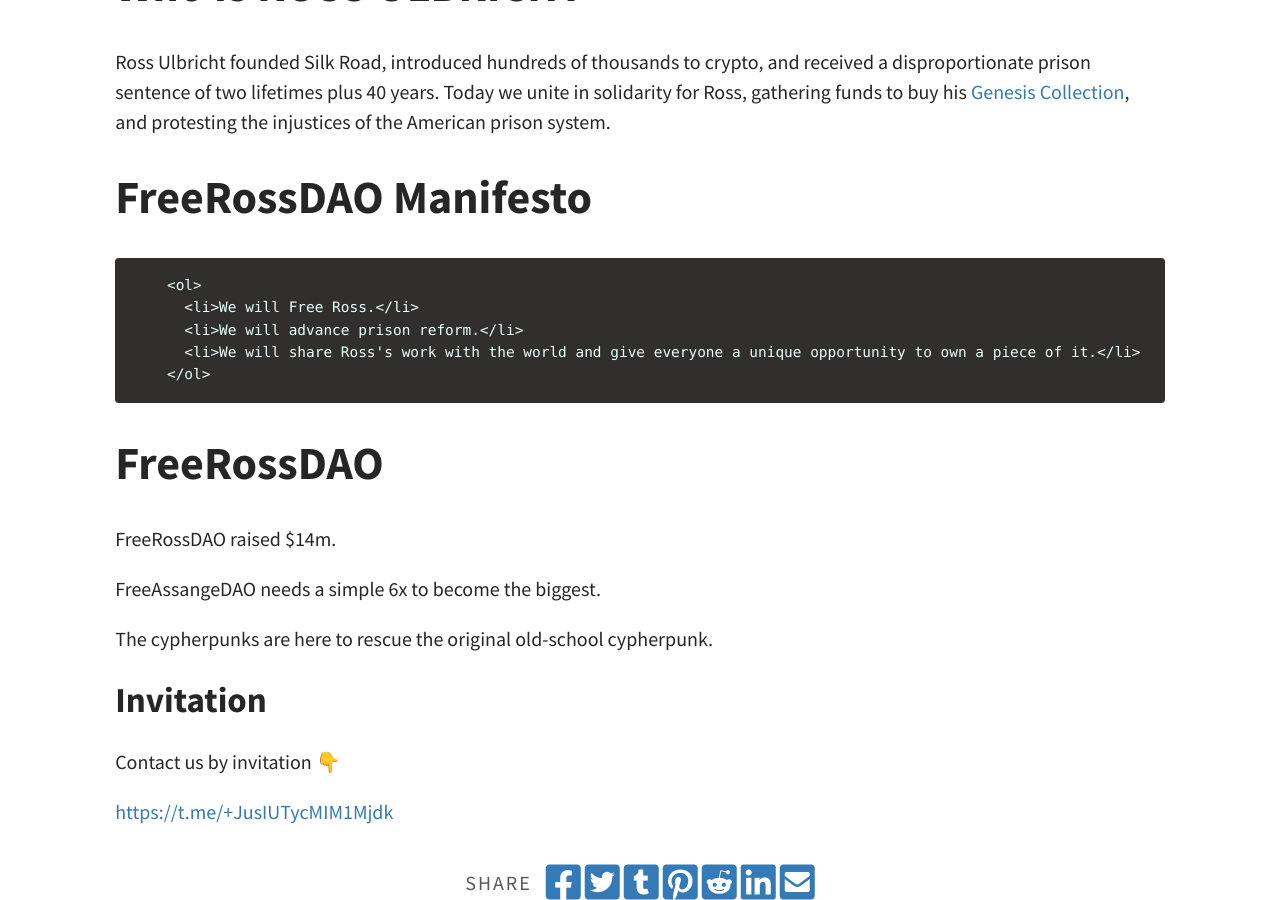
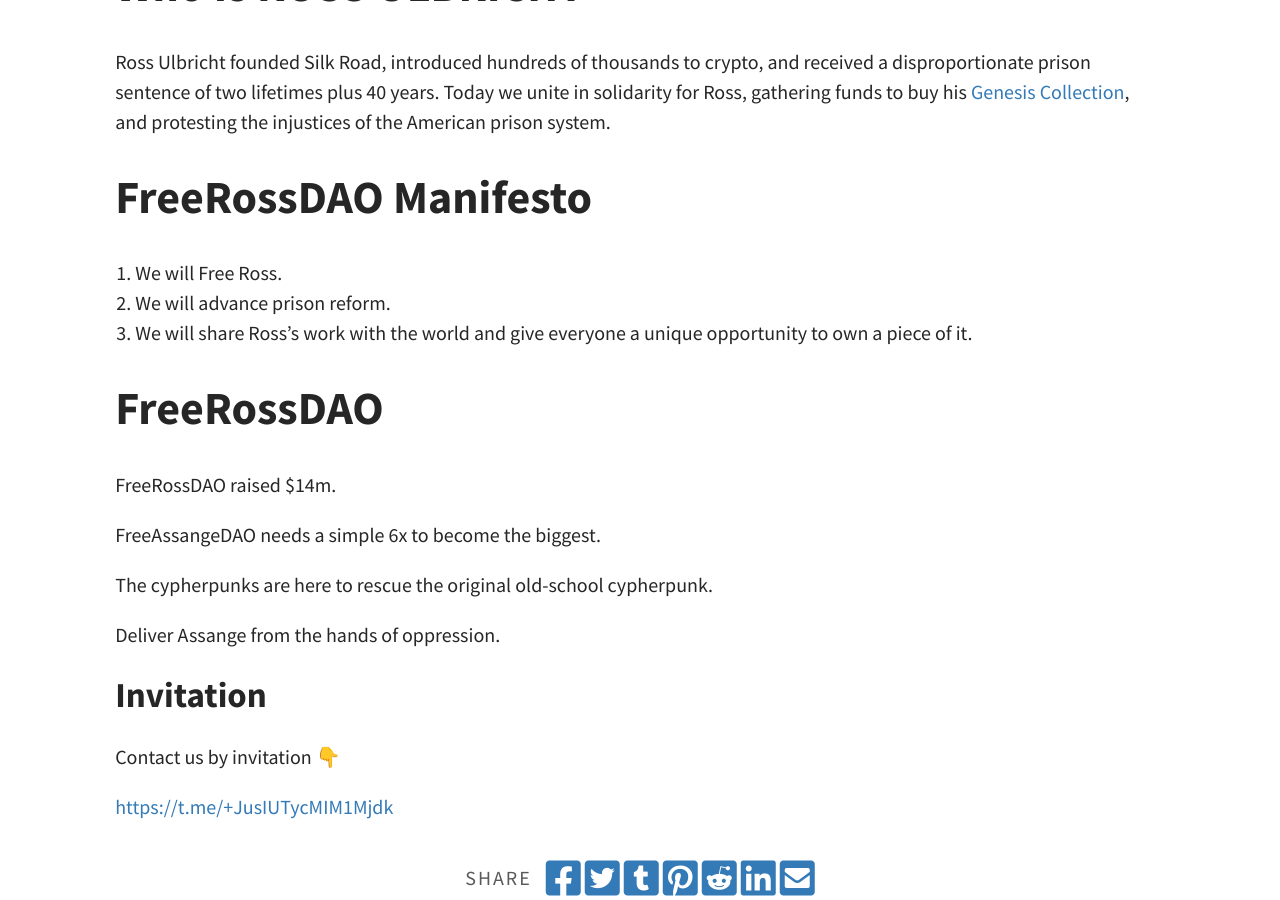
Before and after one commit to datunaa/blog, a Jekyll site: the page built from _posts/2021-12-14-free-ross-ulbricht.md, in a window 1280 px wide and 900 px high, scrolled down 593 px. Built offline with Jekyll 4.4.1, drawn with Linux system fonts in a browser that asks for light colours; part of the change alters nothing that is shown.

Commit message:
Update 2021-12-14-free-ross-ulbricht.md

```diff
--- a/_posts/2021-12-14-free-ross-ulbricht.md
+++ b/_posts/2021-12-14-free-ross-ulbricht.md
@@ -27,11 +27,10 @@ American prison system.
 
 
 # FreeRossDAO Manifesto <!--more-->
-        <ol>
-          <li>We will Free Ross.</li>
-          <li>We will advance prison reform.</li>
-          <li>We will share Ross's work with the world and give everyone a unique opportunity to own a piece of it.</li>
-        </ol>
+
+   1. We will Free Ross.
+   2. We will advance prison reform.
+   3. We will share Ross's work with the world and give everyone a unique opportunity to own a piece of it.
 
 
 
@@ -43,6 +42,8 @@ FreeAssangeDAO needs a simple 6x to become the biggest.
 
 The cypherpunks are here to rescue the original old-school cypherpunk.
 
+Deliver Assange from the hands of oppression.
+
 
 ## Invitation <!--more-->
 Contact us by invitation 👇
```
